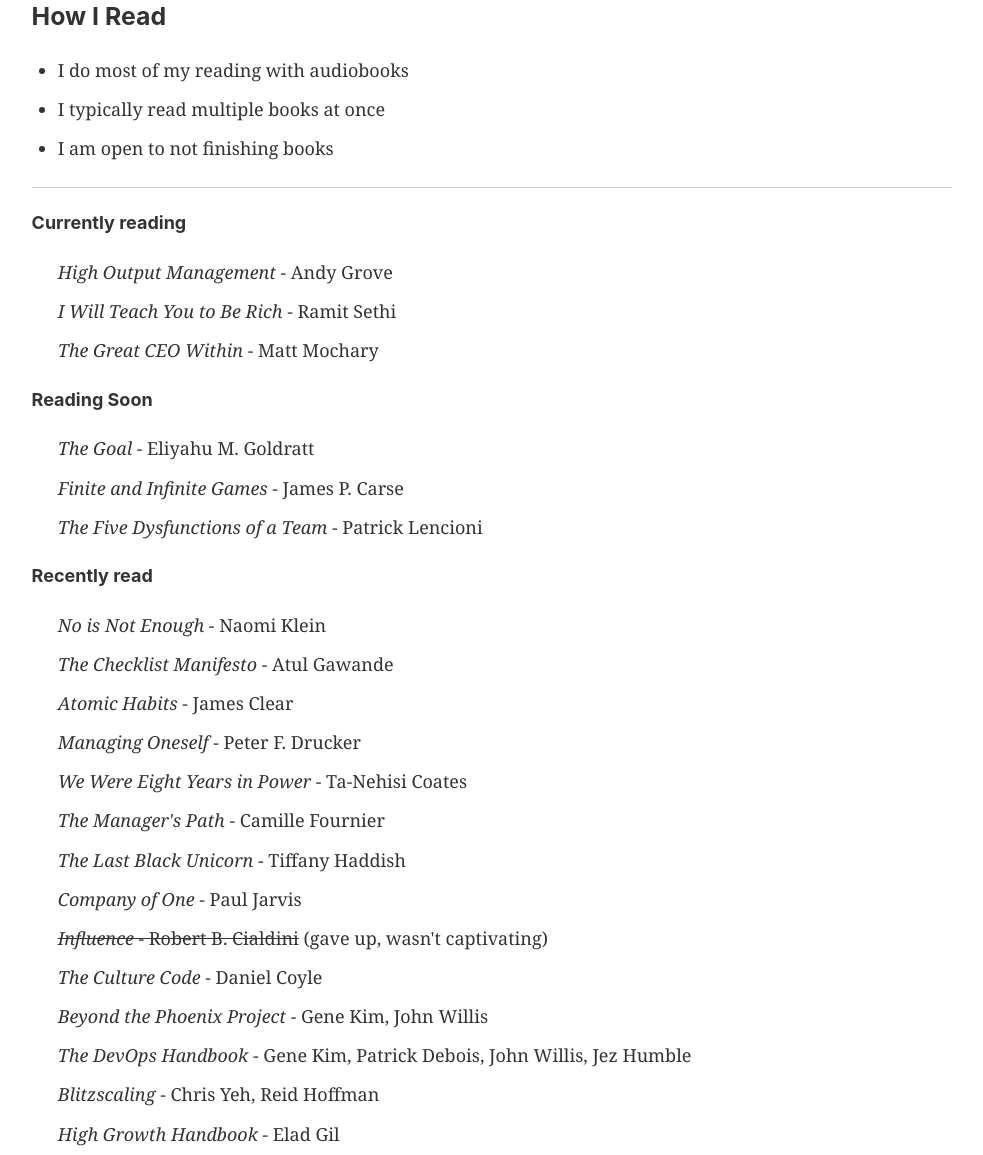
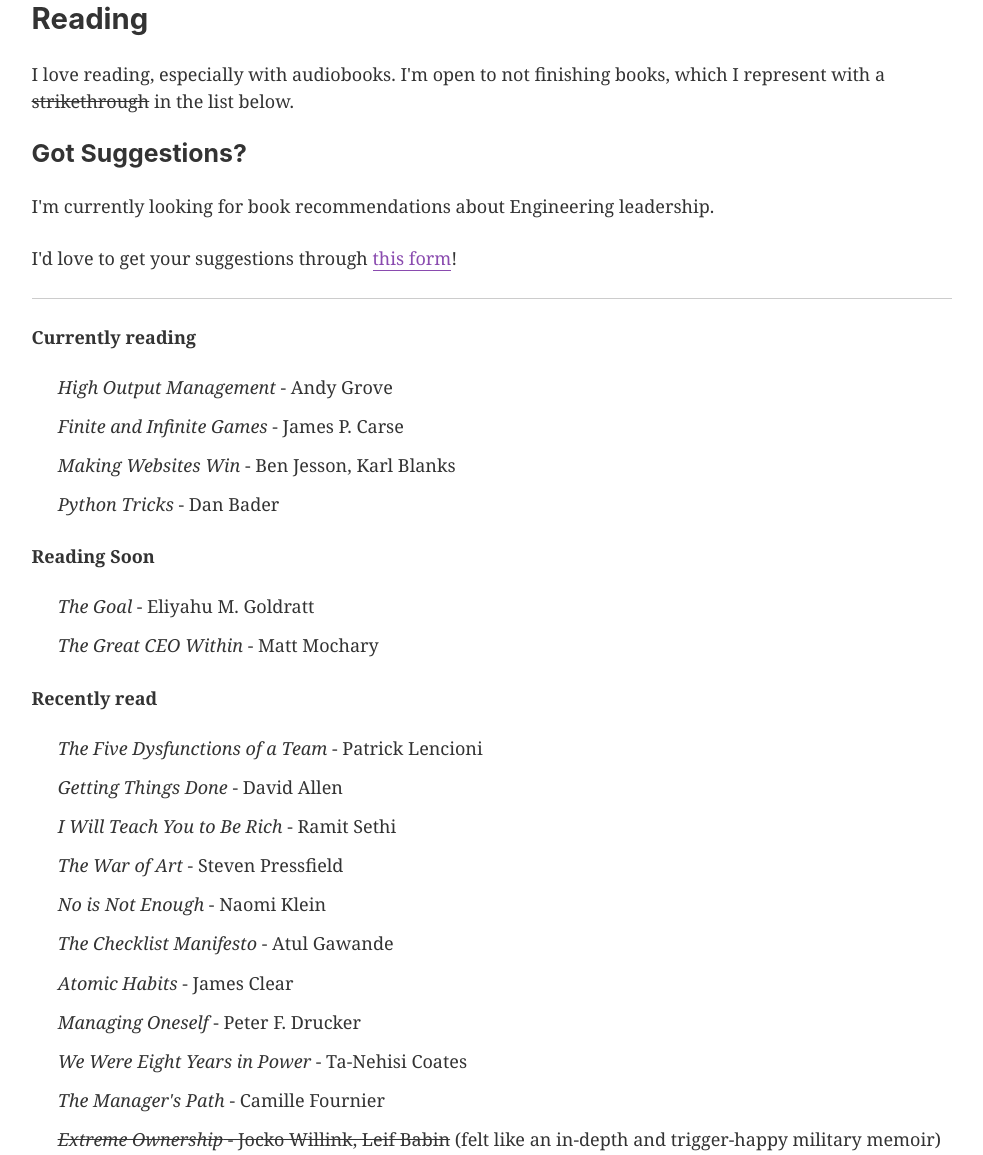
Before and after one commit to render-examples/gatsby-starter-default, a Gatsby site: page /reading in a window 1280 px wide. Shown: the part 153-1308 px from the top of the page, without its empty margins (148-1131 px from the left). Built offline with nearby package versions, Linux system fonts and the light colour scheme; Gatsby itself is replaced by a stand-in of ours.

Commit message:
updates reading and main page

```diff
--- a/src/components/layout.css
+++ b/src/components/layout.css
@@ -242,14 +242,6 @@
   font-size: 2.25rem;
   line-height: 1.1;
 }
-h1::selection {
-  background-color: #00ffc5;
-  color: #26547c;
-}
-h1 a::selection {
-  background-color: #00ffc5;
-  color: #26547c;
-}
 h2 {
   margin-left: 0;
   margin-right: 0;
@@ -284,7 +276,7 @@
   font-size: 1.38316rem;
   line-height: 1.1;
 }
-h4 {
+h3 h4 {
   margin-left: 0;
   margin-right: 0;
   margin-top: 0;
@@ -300,10 +292,6 @@
   text-rendering: optimizeLegibility;
   font-size: 1rem;
   line-height: 1.1;
-}
-h4::selection {
-  background-color: #00ffc5;
-  color: #26547c;
 }
 h5 {
   margin-left: 0;
@@ -405,20 +393,6 @@
   padding-right: 0;
   padding-top: 0;
   margin-bottom: 1.45rem;
-}
-p::selection {
-  background-color: #00ffc5;
-  color: #26547c;
-}
-p a::selection {
-  background-color: #00ffc5;
-  color: #26547c;
-}
-p.announcement {
-  background: aliceblue;
-  border-radius: 8px;
-  padding: 20px;
-  box-shadow: 1px 1px 5px grey;
 }
 figure {
   margin-left: 0;
@@ -549,26 +523,6 @@
 li {
   margin-bottom: calc(1.45rem / 2);
 }
-i::selection {
-  background-color: #00ffc5;
-  color: #26547c;
-}
-li::selection {
-  background-color: #00ffc5;
-  color: #26547c;
-}
-li i::selection {
-  background-color: #00ffc5;
-  color: #26547c;
-}
-li s::selection {
-  background-color: #00ffc5;
-  color: #26547c;
-}
-li a::selection {
-  background-color: #00ffc5;
-  color: #26547c;
-}
 ol li {
   padding-left: 0;
 }
@@ -673,6 +627,10 @@
 pre tt:after {
   content: '';
 }
+::selection {
+  background-color: #00ffc5;
+  color: #26547c;
+}
 @media only screen and (max-width: 480px) {
   html {
     font-size: 100%;
--- a/src/pages/index.js
+++ b/src/pages/index.js
@@ -24,22 +24,7 @@
       . I studied Math & CS at Stanford.
     </p>
     <p>
-      My interests include <Link to="/reading">reading</Link>,{' '}
-      <a href="https://brutalist-web.design/" target="_blank" rel="noopener">
-        brutalist web design
-      </a>
-      , and{' '}
-      <a
-        href="https://github.com/PlotterClub/penplotPlayground"
-        target="_blank"
-        rel="noopener"
-      >
-        plotting generative art
-      </a>
-      .
-    </p>
-    <p>
-      You can learn more about me on{' '}
+      For more about my professional background, check me out on{' '}
       <a
         href="https://www.linkedin.com/in/danisaza/"
         target="_blank"
@@ -49,19 +34,23 @@
       </a>
       .
     </p>
-    <pre>
-      <code>
-        <p>Clever is Hiring! (for 2 roles)</p>
-        <br />
-        <p>- Sr. Backend Engineer with experience in Django.</p>
-        <p>- Sr. Designer with experience in CRO focused work</p>
-        <br />
-        <p>If you're interested, please reach out to me at:</p>
-        <p>
-          <i>[first name] at this domain</i>
-        </p>
-      </code>
-    </pre>
+    <br />
+    <h3>Stuff to do here</h3>
+    <p>
+      For now, you can keep up with <Link to="/reading">my reading list</Link>.
+    </p>
+    <p>Eventually, I may publish stuff here.</p>
+    <p>
+      Until then, check out this{' '}
+      <a
+        href="https://github.com/PlotterClub/penplotPlayground"
+        target="_blank"
+        rel="noopener"
+      >
+        open-source code
+      </a>{' '}
+      I wrote for plotter robots!
+    </p>
   </Layout>
 )
 
--- a/src/pages/reading.js
+++ b/src/pages/reading.js
@@ -7,13 +7,26 @@
 const IndexPage = () => (
   <Layout>
     <SEO title="Reading" keywords={[`gatsby`, `application`, `react`]} />
-    <h3>How I Read</h3>
+    <h2>Reading</h2>
     <p>
-      <ul>
-        <li>I do most of my reading with audiobooks</li>
-        <li>I typically read multiple books at once</li>
-        <li>I am open to not finishing books</li>
-      </ul>
+      I love reading, especially with audiobooks. I'm open to not finishing
+      books, which I represent with a <s>strikethrough</s> in the list below.
+    </p>
+    <h3>Got Suggestions?</h3>
+    <p>
+      I'm currently looking for book recommendations about Engineering
+      leadership.
+    </p>
+    <p>
+      I'd love to get your suggestions through{' '}
+      <a
+        href="https://airtable.com/shrJNWYtbol5Cg9n1"
+        target="_blank"
+        rel="noopener"
+      >
+        this form
+      </a>
+      !
     </p>
     <hr />
     <h4>Currently reading</h4>
@@ -22,10 +35,13 @@
         <i>High Output Management</i> - Andy Grove
       </li>
       <li>
-        <i>I Will Teach You to Be Rich</i> - Ramit Sethi
+        <i>Finite and Infinite Games</i> - James P. Carse
       </li>
       <li>
-        <i>The Great CEO Within</i> - Matt Mochary
+        <i>Making Websites Win</i> - Ben Jesson, Karl Blanks
+      </li>
+      <li>
+        <i>Python Tricks</i> - Dan Bader
       </li>
     </ul>
     <h4>Reading Soon</h4>
@@ -34,14 +50,23 @@
         <i>The Goal</i> - Eliyahu M. Goldratt
       </li>
       <li>
-        <i>Finite and Infinite Games</i> - James P. Carse
-      </li>
-      <li>
-        <i>The Five Dysfunctions of a Team</i> - Patrick Lencioni
+        <i>The Great CEO Within</i> - Matt Mochary
       </li>
     </ul>
     <h4>Recently read</h4>
     <ul className="reading">
+      <li>
+        <i>The Five Dysfunctions of a Team</i> - Patrick Lencioni
+      </li>
+      <li>
+        <i>Getting Things Done</i> - David Allen
+      </li>
+      <li>
+        <i>I Will Teach You to Be Rich</i> - Ramit Sethi
+      </li>
+      <li>
+        <i>The War of Art</i> - Steven Pressfield
+      </li>
       <li>
         <i>No is Not Enough</i> - Naomi Klein
       </li>
@@ -61,6 +86,12 @@
         <i>The Manager's Path</i> - Camille Fournier
       </li>
       <li>
+        <s>
+          <i>Extreme Ownership</i> - Jocko Willink, Leif Babin
+        </s>{' '}
+        (felt like an in-depth and trigger-happy military memoir)
+      </li>
+      <li>
         <i>The Last Black Unicorn</i> - Tiffany Haddish
       </li>
       <li>
@@ -70,7 +101,7 @@
         <s>
           <i>Influence</i> - Robert B. Cialdini
         </s>
-        {` `}(gave up, wasn't captivating)
+        {` `}(wasn't captivating)
       </li>
       <li>
         <i>The Culture Code</i> - Daniel Coyle
```
